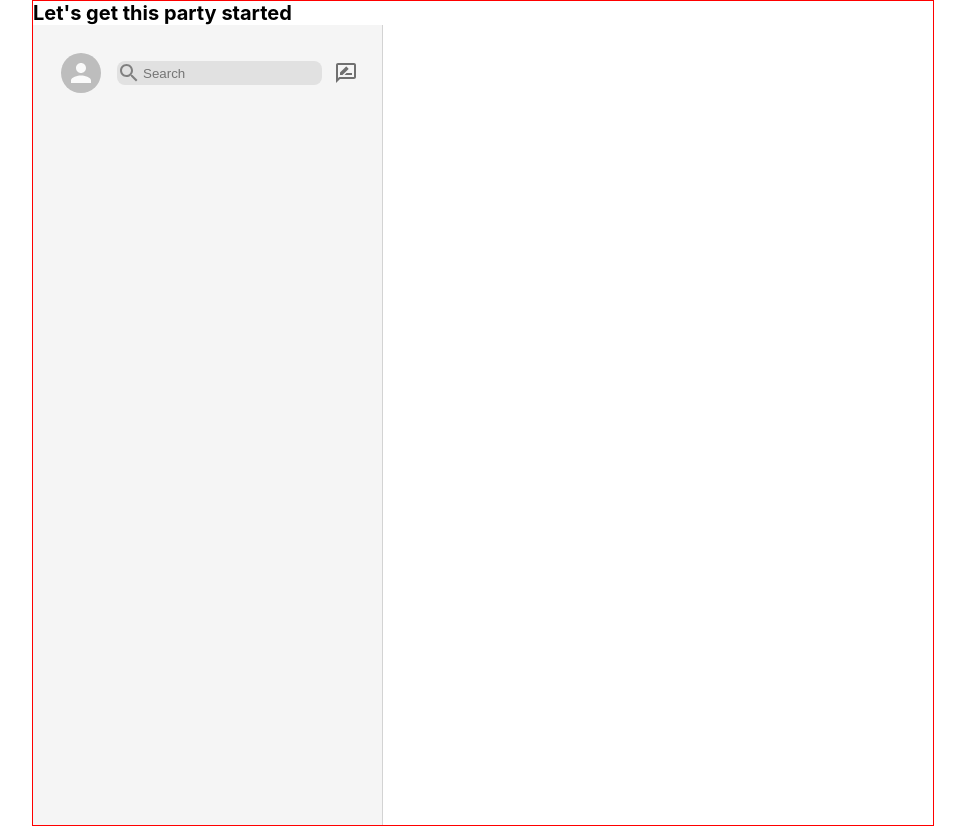
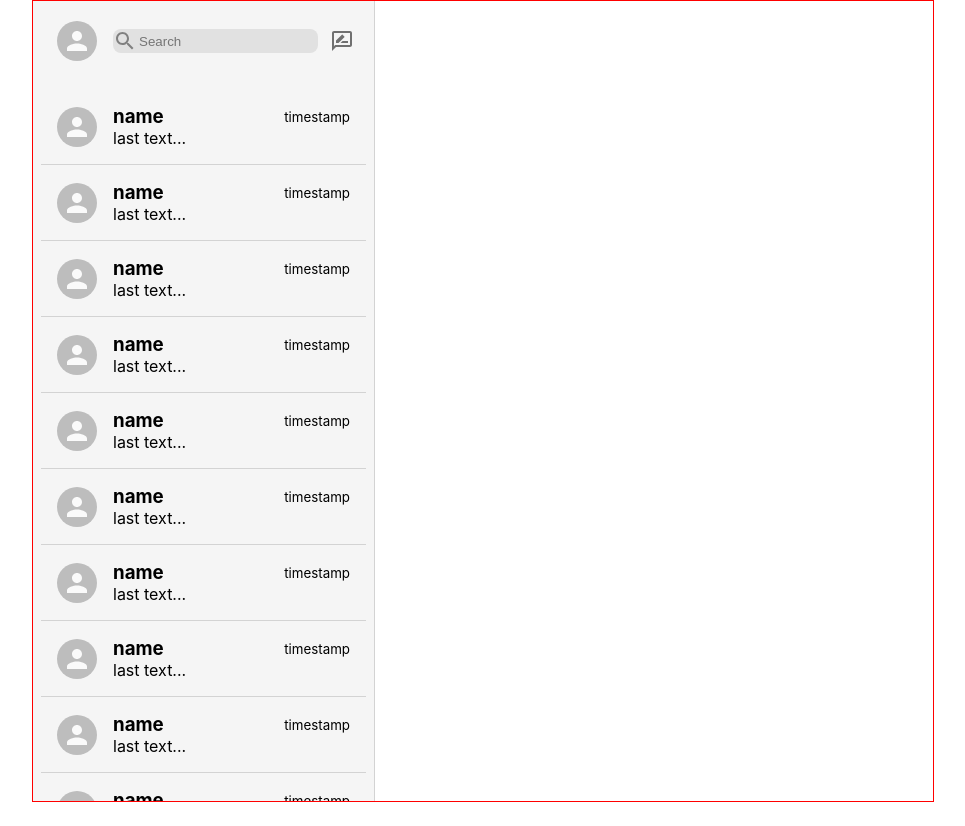
Before and after one commit to kp1129/chat-app, a React (Create React App) app in the folder app/: page / in a window 1280 px wide. Shown: the whole page, without its empty margins (157-1122 px from the left). After the commit the page ends 802 px from the top, so only its background shows below. Built offline with nearby package versions, Linux system fonts and the light colour scheme.

Commit message:
add sidebar chats and styling

```diff
--- a/app/src/App.js
+++ b/app/src/App.js
@@ -6,7 +6,6 @@ import IMessage from './IMessage';
 function App() {
   return (
     <div className="app">
-      <h1>Let's get this party started</h1>
       <IMessage />
     </div>
   );
--- a/app/src/Sidebar.css
+++ b/app/src/Sidebar.css
@@ -9,8 +9,8 @@
 .sidebar__header {
     display: flex;
     align-items: center;
-    padding: 0.75rem;
-    height: 4.5rem;
+    padding: 0.5rem;
+    height: 4rem;
 }
 .sidebar__avatar {
     cursor: pointer;
@@ -30,3 +30,20 @@
     background: transparent;
     outline-width: 0;
 }
+.sidebar__chats {
+    padding: 0.5rem;
+    /* the easiest way to make
+    sidebar chats scrollable */
+    overflow: scroll;
+}
+
+/* hide sidebar__chats scrollbar */
+/* Chrome, Safari, Opera */
+.sidebar__chats::-webkit-scrollbar {
+    display: none;
+}
+/* IE, Edge, Firefox */
+.sidebar__chats {
+    -ms-overflow-style: none;
+    scrollbar-width: none; /* Firefox */
+}
--- a/app/src/Sidebar.js
+++ b/app/src/Sidebar.js
@@ -2,6 +2,7 @@ import React from 'react';
 import { Avatar, IconButton } from '@material-ui/core';
 import SearchIcon from '@material-ui/icons/Search';
 import RateReviewOutlinedIcon from '@material-ui/icons/RateReviewOutlined';
+import SidebarChat from './SidebarChat';
 import './Sidebar.css';
 
 function Sidebar() {
@@ -19,6 +20,38 @@ function Sidebar() {
             </div>
             <div className="sidebar__chats">
              {/* individual chats */}
+             <SidebarChat />
+             <SidebarChat />
+             <SidebarChat />
+             <SidebarChat />
+             <SidebarChat />
+             <SidebarChat />
+             <SidebarChat />
+             <SidebarChat />
+             <SidebarChat />
+             <SidebarChat />
+             <SidebarChat />
+             <SidebarChat />
+             <SidebarChat />
+             <SidebarChat />
+             <SidebarChat />
+             <SidebarChat />
+             <SidebarChat />
+             <SidebarChat />
+             <SidebarChat />
+             <SidebarChat />
+             <SidebarChat />
+             <SidebarChat />
+             <SidebarChat />
+             <SidebarChat />
+             <SidebarChat />
+             <SidebarChat />
+             <SidebarChat />
+             <SidebarChat />
+             <SidebarChat />
+             <SidebarChat />
+             <SidebarChat />
+             <SidebarChat />
             </div>
         </div>
     )
--- /dev/null
+++ b/app/src/SidebarChat.css
@@ -0,0 +1,25 @@
+.sidebarChat {
+    display: flex;
+    padding: 1rem;
+    align-items: center;
+    font-size: 1rem;
+    border-bottom: 1px solid lightgray;
+    cursor: pointer;
+}
+.sidebarChat:hover {
+    background-color: #3e93fd;
+    color: white;
+}
+.sidebarChat__info {
+    margin-left: 1rem;
+    width: 100%;
+    /* set position relative so that
+    we can target the child small tag with
+    position absolute and it wont act weird*/
+    position: relative;
+}
+.sidebarChat__info > small {
+    position: absolute;
+    right: 0;
+    top: 0.25rem;
+}
--- /dev/null
+++ b/app/src/SidebarChat.js
@@ -0,0 +1,19 @@
+import React from 'react';
+import { Avatar } from '@material-ui/core';
+import './SidebarChat.css';
+
+
+function SidebarChat() {
+    return (
+        <div className="sidebarChat">
+            <Avatar />
+            <div className="sidebarChat__info">
+                <h3>name</h3>
+                <p>last text...</p>
+                <small>timestamp</small>
+            </div>
+        </div>
+    )
+}
+
+export default SidebarChat
```
Also changed, not shown: 2 other files (tests, documents, lock files or other folders).
